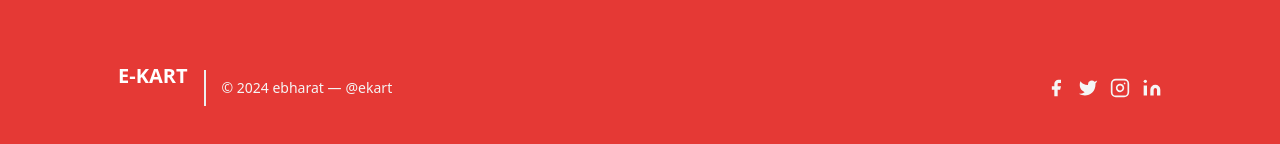
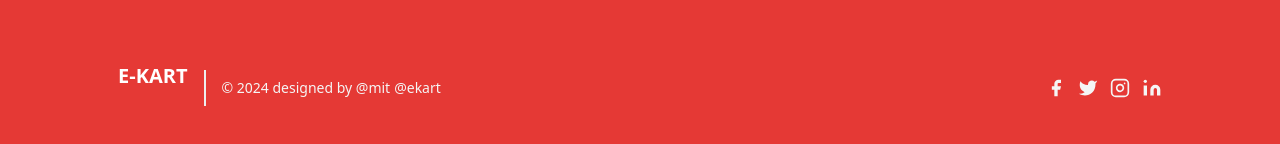
Before and after one commit to amit1924/React-And-Firebase-Ecommerce-Project, a React (Vite) app: page / in a window 1280 px wide. Shown: the part 1752-1896 px from the top of the page. Built offline with nearby package versions, Linux system fonts and the light colour scheme; no server answers; the database is empty.

Commit message:
Update Footer.jsx

```diff
--- a/src/components/footer/Footer.jsx
+++ b/src/components/footer/Footer.jsx
@@ -13,7 +13,7 @@ const Footer = () => {
           </a>
           {/* para  */}
           <p className="text-sm text-gray-100 sm:ml-4 sm:pl-4 sm:border-l-2 sm:border-gray-200 sm:py-2 sm:mt-0 mt-4">
-            © 2024 ebharat —
+            © 2024 designed by @mit
             <Link
               to={"/"}
               className="text-gray-100 ml-1"
```
